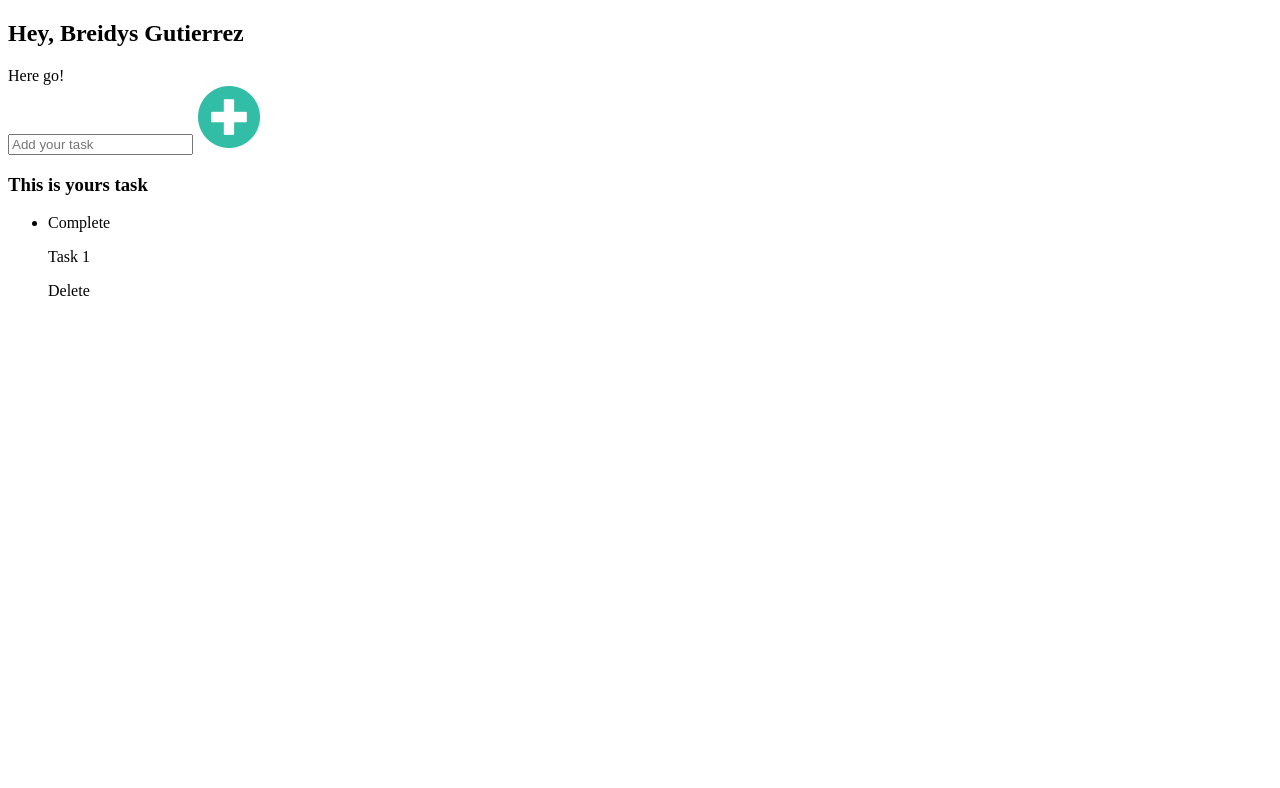
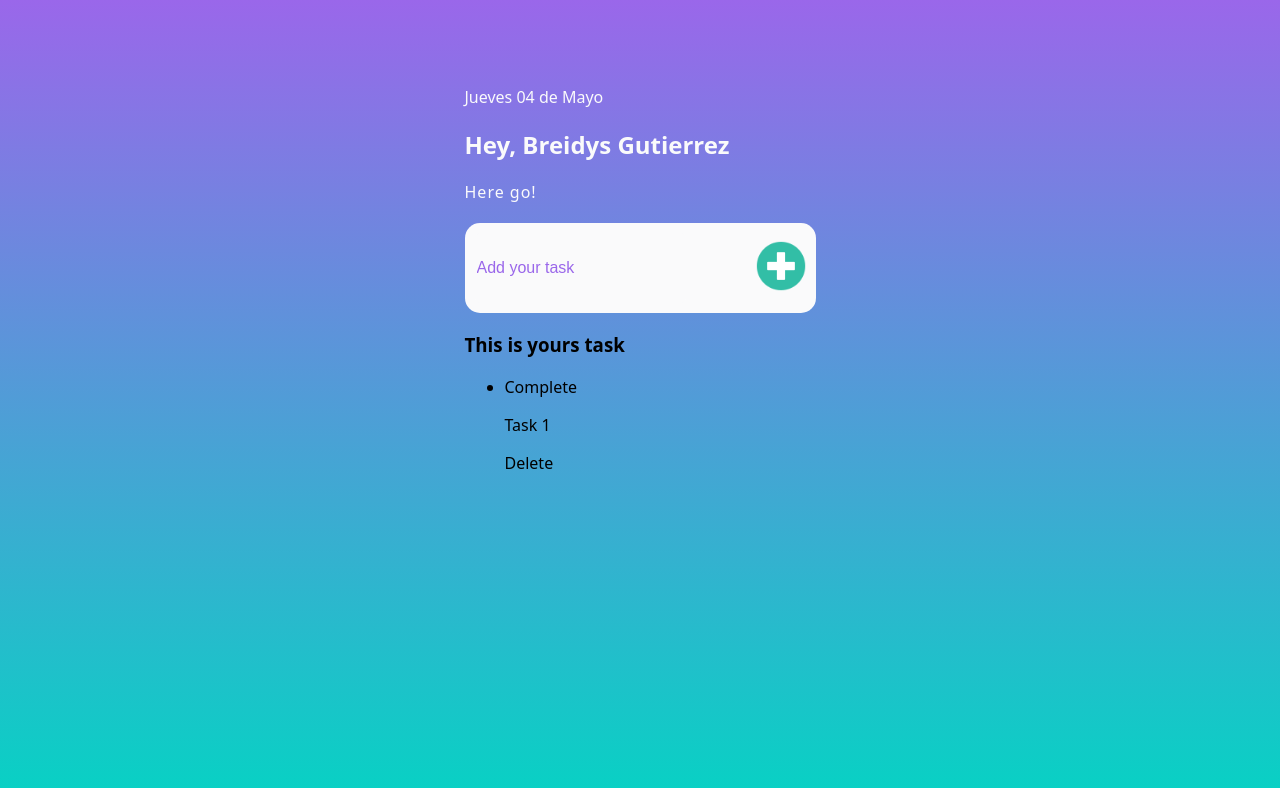
Before and after one commit to BreidysG/ToDoList, a plain HTML site: page index.html in a window 1280 px wide. Drawn offline with Linux system fonts and the light colour scheme.

Commit message:
Estilos en el perfil y en agregar tarea

```diff
--- a/index.html
+++ b/index.html
@@ -10,7 +10,7 @@
 <body>
     <section class="container">
         <div class="perfil">
-            <div id="date"></div>
+            <div id="date">Jueves 04 de Mayo</div>
             <h1>Hey, Breidys Gutierrez</h1>
             <span>Here go!</span>
         </div>
--- a/style.css
+++ b/style.css
@@ -0,0 +1,66 @@
+:root {
+    --white: #fafafb;
+    --purple: #9a67ea;
+    --blue-light: #04d4c3;
+    --blue-dark: #2a73c2;
+    --green: #2c7b98;
+}
+
+body {
+    background: linear-gradient(to bottom, var(--purple), var(--blue-light));
+    height: 100vh;
+    font-family:system-ui, -apple-system, BlinkMacSystemFont, 'Segoe UI', Roboto, Oxygen, Ubuntu, Cantarell, 'Open Sans', 'Helvetica Neue', sans-serif
+}
+
+/*Perfil*/
+
+.container{
+    display: grid;
+    place-content: center;
+    height: 70%;
+}
+
+.perfil {
+    color: var(--white);
+}
+
+.perfil span {
+    letter-spacing: 1px;
+}
+
+/*Add Task*/
+
+.add-task{
+    background-color: var(--white);
+    border-radius: 15px;
+    height: 70px;
+    display: flex;
+    align-items: center;
+    padding: 10px;
+    gap: 70px;
+    margin-top: 20px;
+}
+
+.add-task input {
+    height: 100%;
+    border-radius: 8px;
+    border: none;
+    background-color: var(--white);
+    font-size: 16px;
+
+}
+
+.add-task i img{
+    width: 50px;
+}
+
+.add-task i :hover {
+    transform: scale(1.1);
+    cursor: pointer;
+}
+
+.add-task input::placeholder {
+    color: var(--purple);
+}
+
+/*Section Task*/
```
